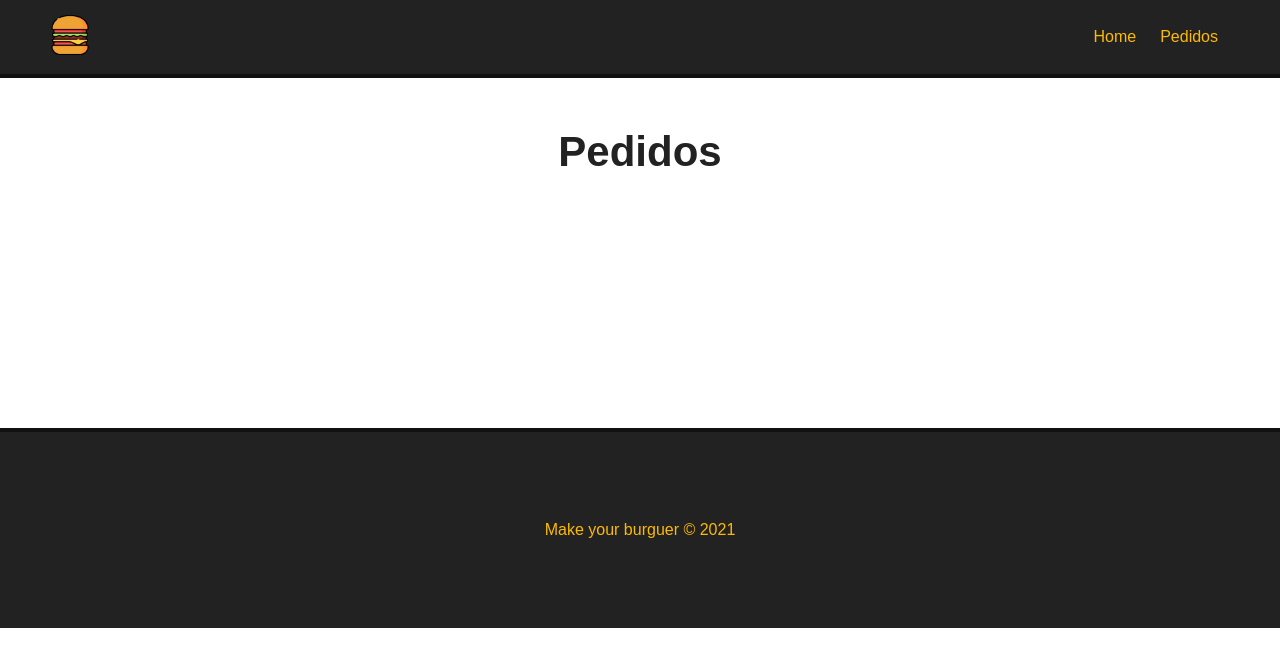
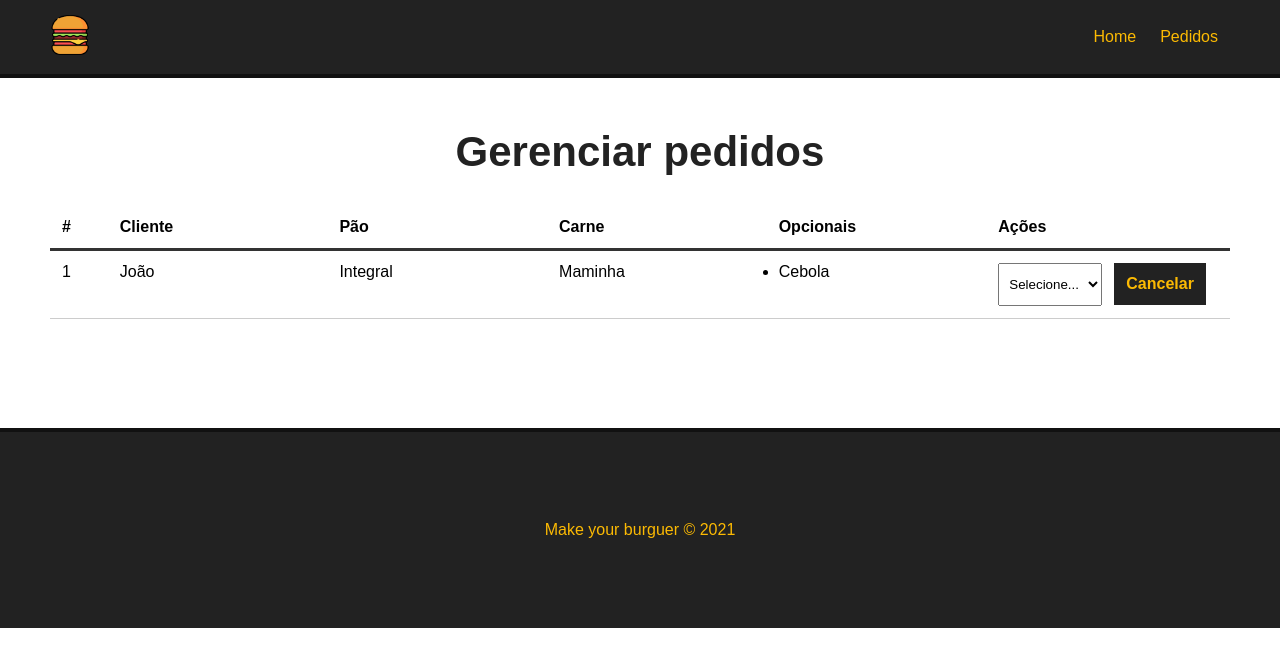
Before and after one commit to matheusrosmano/make-your-burguer, a Vue app: page /pedidos in a window 1280 px wide. Shown: the top 666 px of the page. Built offline with nearby package versions, Linux system fonts and the light colour scheme.

Commit message:
Ajuste css do dashboard

```diff
--- /dev/null
+++ b/src/components/Dashboard.vue
@@ -0,0 +1,94 @@
+<template>
+    <div id="burguer-table">
+        <div>
+            <div id="burguer-table-heading">
+                <div class="order-id">
+                    #
+                </div>
+                <div>Cliente</div>
+                <div>Pão</div>
+                <div>Carne</div>
+                <div>Opcionais</div>
+                <div>Ações</div>
+            </div>
+        </div>
+        <div id="burguer-table-rows">
+            <div class="burguer-table-row">
+                <div class="order-number">
+                    1
+                </div>
+                <div>João</div>
+                <div>Integral</div>
+                <div>Maminha</div>
+                <div>
+                    <ul>
+                        <li>Cebola</li>
+                    </ul>
+                </div>
+                <div>
+                    <select name="status" class="status">
+                        <option value="">Selecione...</option>
+                    </select>
+                    <button class="delete-btn">Cancelar</button>
+                </div>
+            </div>
+        </div>
+    </div>
+</template>
+
+<script>
+export default {
+    name: 'Dashboard',
+}
+</script>
+
+<style scoped>
+    #burguer-table {
+        max-width: 1200px;
+        margin: 0 auto;
+    }
+    #burguer-table-heading,
+    #burguer-table-rows,
+    .burguer-table-row {
+        display: flex;
+        flex-wrap: wrap;
+    }
+    #burguer-table-heading {
+        font-weight: bold;
+        padding: 12px;
+        border-bottom: 3px solid #333;
+    }
+    #burguer-table-heading div,
+    .burguer-table-row div {
+        width: 19%;
+    }
+
+    .burguer-table-row {
+        width: 100%;
+        padding: 12px;
+        border-bottom: 1px solid #ccc;
+    }
+    #burguer-table-heading .order-id,
+    .burguer-table-row .order-number {
+        width: 5%;
+    }
+    select {
+        padding: 12px 6px;
+        margin-right: 12px;
+    }
+    .delete-btn {
+        background-color: #222;
+        color: #fcba03;
+        font-weight: bold;
+        border: 2px solid #222;
+        padding: 10px;
+        font-size: 16px;
+        margin: 0 auto;
+        cursor: pointer;
+        transition: .5s;
+    }
+    .delete-btn:hover {
+        background-color: transparent;
+        color: #222;
+    }
+</style>
--- a/src/views/Pedidos.vue
+++ b/src/views/Pedidos.vue
@@ -1,5 +1,17 @@
 <template>
   <div class="main-container">
-    <h1>Pedidos</h1>
+    <h1>Gerenciar pedidos</h1>
+    <Dashboard/>
   </div>
 </template>
+
+<script>
+import Dashboard from '../components/Dashboard.vue'
+
+export default {
+  name: 'Pedidos',
+  components: {
+    Dashboard,
+  },
+}
+</script>
```
